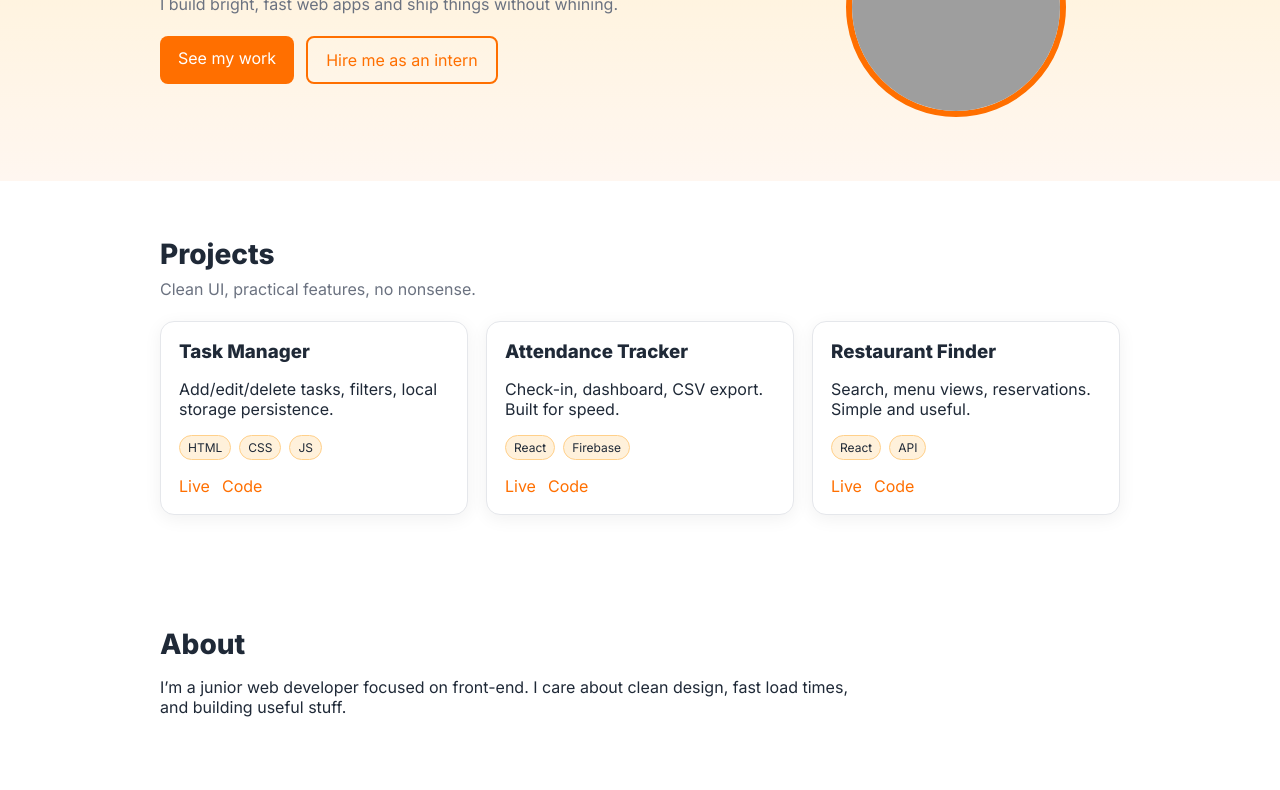
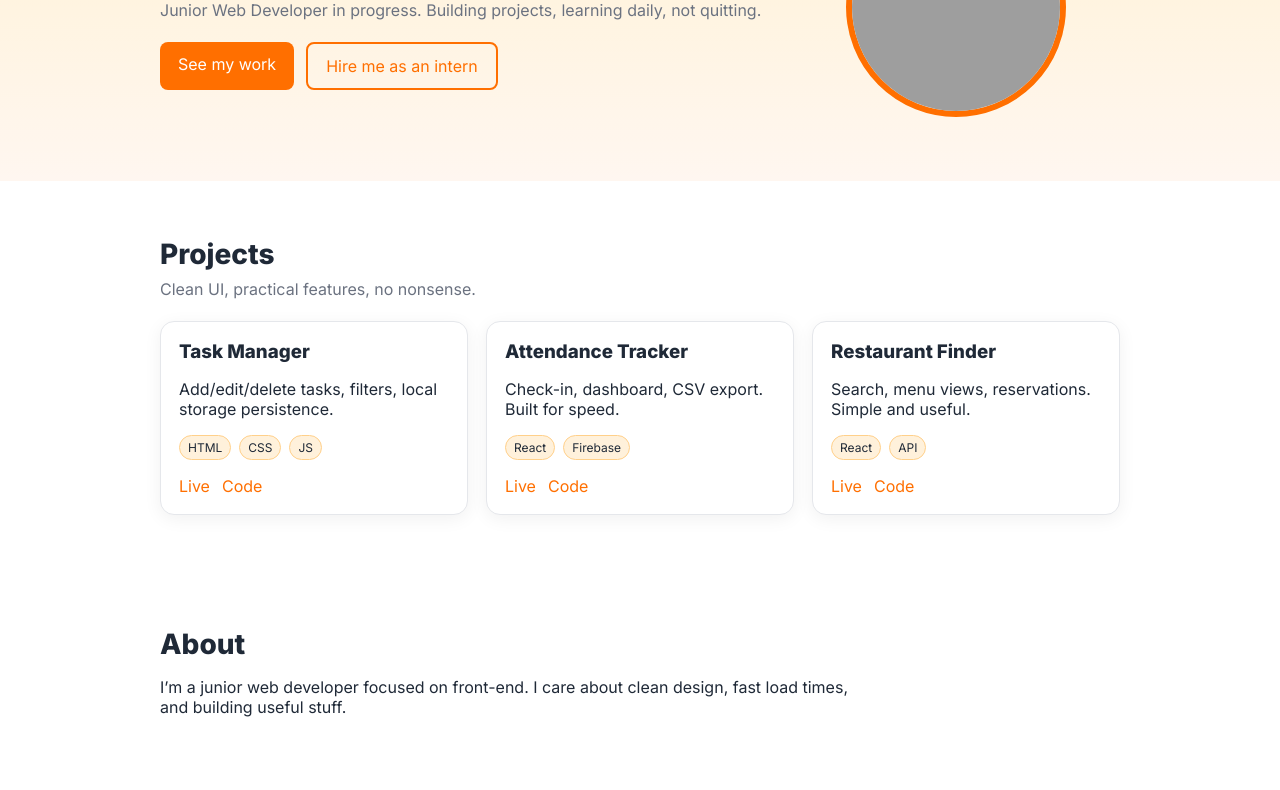
Before and after one commit to adkhamahrolhanov99/portfolio, a plain HTML site: page index.html in a window 1280 px wide. Shown: the part 231-1021 px from the top of the page. Drawn offline with Linux system fonts and the light colour scheme; grey boxes are pictures that could not be loaded.

Commit message:
update personal details

```diff
--- a/index.html
+++ b/index.html
@@ -24,7 +24,8 @@
     <div class="container hero-grid">
       <div>
         <h1>Hi, I’m <span class="accent">Adkhamjon</span>.</h1>
-        <p class="sub">I build bright, fast web apps and ship things without whining.</p>
+        <p class="sub"><p class="sub">Junior Web Developer in progress. Building projects, learning daily, not quitting.</p>
+</p>
         <div class="actions">
           <a href="#projects" class="btn">See my work</a>
           <a href="#contact" class="btn btn-outline">Hire me as an intern</a>
```
